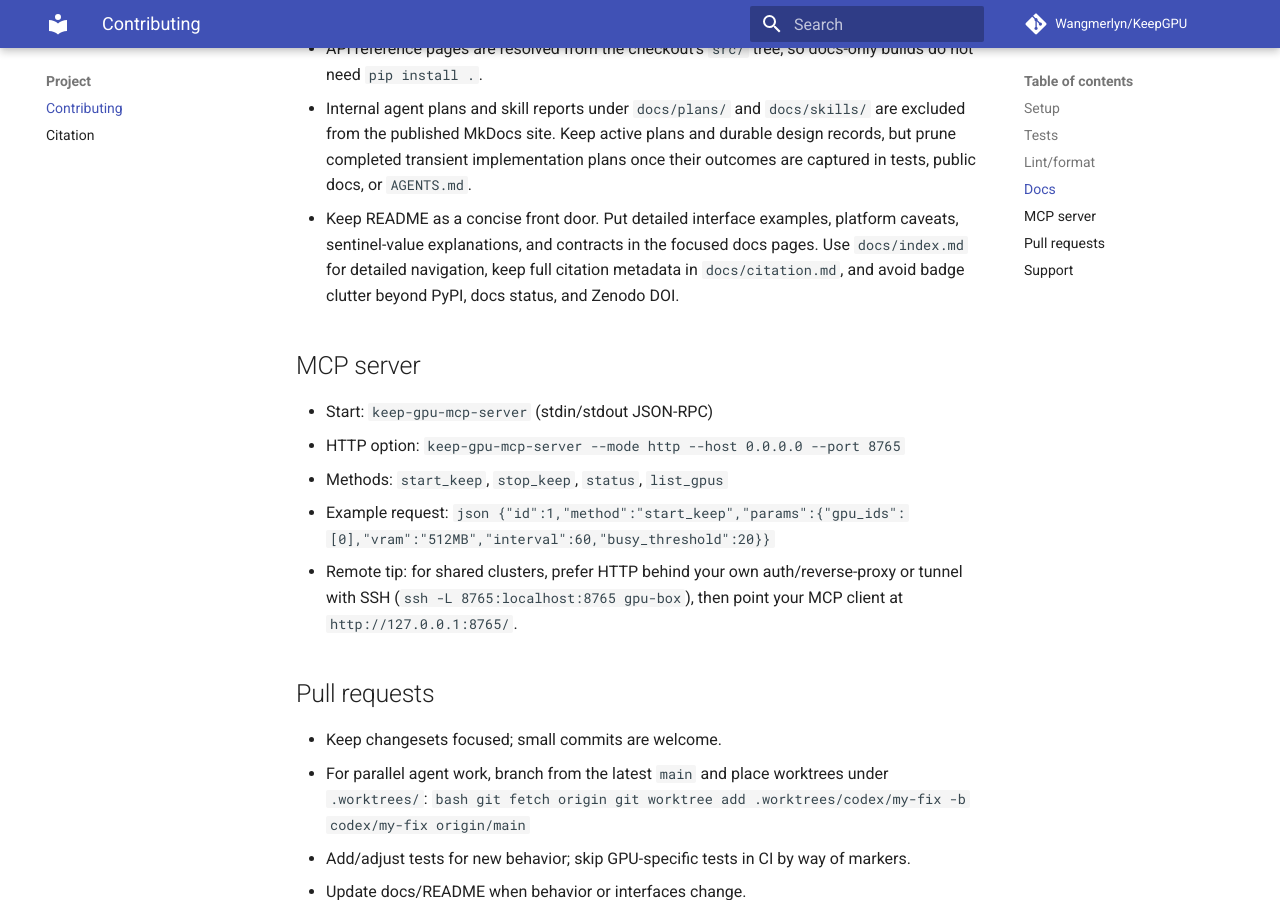
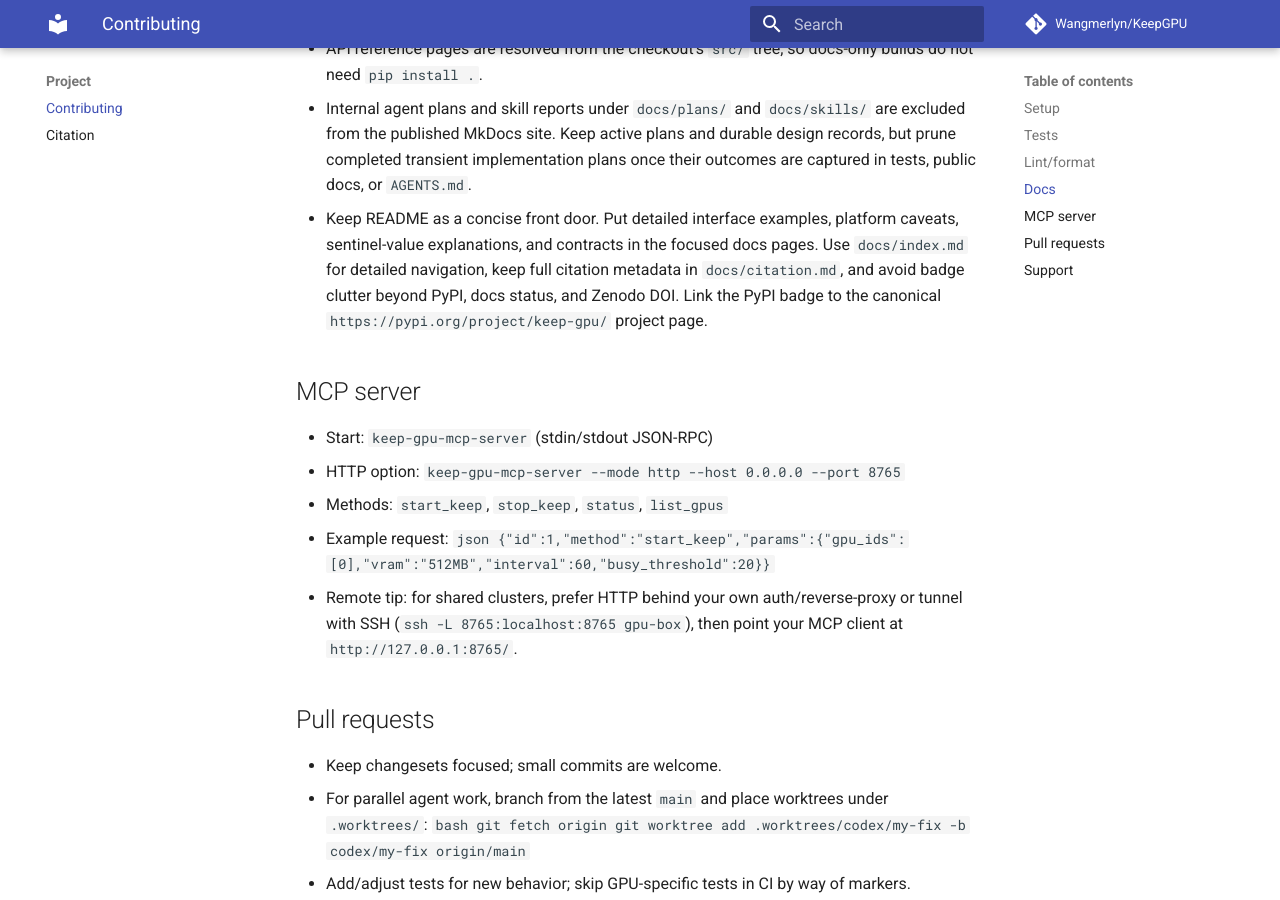
Before and after one commit to Wangmerlyn/KeepGPU, an MkDocs documentation site: the page built from docs/contributing.md, in a window 1280 px wide and 900 px high, scrolled down 2222 px. Built offline with MkDocs 1.6.1 and Material for MkDocs 9.7.7, drawn with Linux system fonts in a browser that asks for light colours; comment, search, counter and statistics services are not loaded.

Commit message:
[docs] docs: use canonical PyPI badge URL
docs(readme): use canonical pypi badge URL

```diff
--- a/docs/contributing.md
+++ b/docs/contributing.md
@@ -111,7 +111,8 @@ expectations so you can get productive quickly and avoid surprises in CI.
   platform caveats, sentinel-value explanations, and contracts in the focused
   docs pages. Use `docs/index.md` for detailed navigation, keep full citation
   metadata in `docs/citation.md`, and avoid badge clutter beyond PyPI, docs
-  status, and Zenodo DOI.
+  status, and Zenodo DOI. Link the PyPI badge to the canonical
+  `https://pypi.org/project/keep-gpu/` project page.
 
 ## MCP server
 
```
Also changed, not shown: AGENTS.md (+2 -1 lines), README.md (+1 -1 lines), 1 other file.
